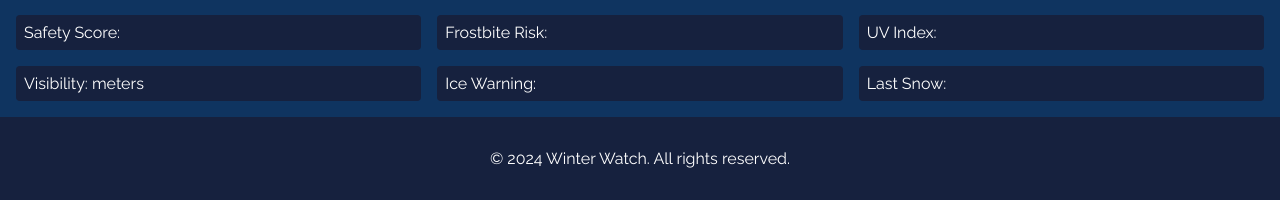
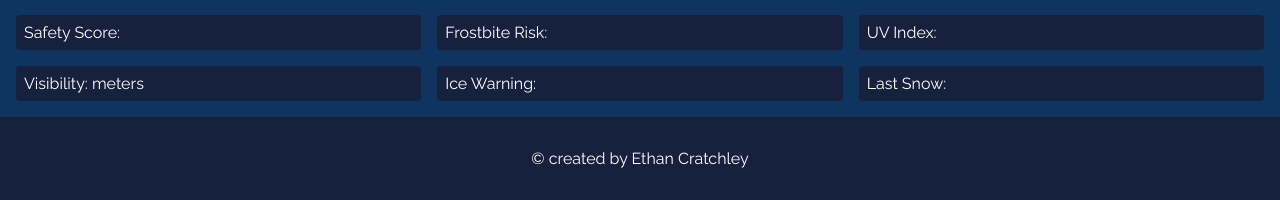
Before and after one commit to EthanCratchley/winter-watch, a Flask app: page / in a window 1280 px wide. Shown: the part 718-918 px from the top of the page. Run offline with Flask 3, Linux system fonts and the light colour scheme; some libraries are stand-ins or nearby versions.

Commit message:
Update index.html

```diff
--- a/templates/index.html
+++ b/templates/index.html
@@ -48,7 +48,7 @@
         </div>
     </main>
     <footer>
-        <p>&copy; 2024 Winter Watch. All rights reserved.</p>
+        <p>&copy; created by Ethan Cratchley</p>
     </footer>
     <script src="{{ url_for('static', filename='js/script.js') }}"></script>
     <script async defer
```
